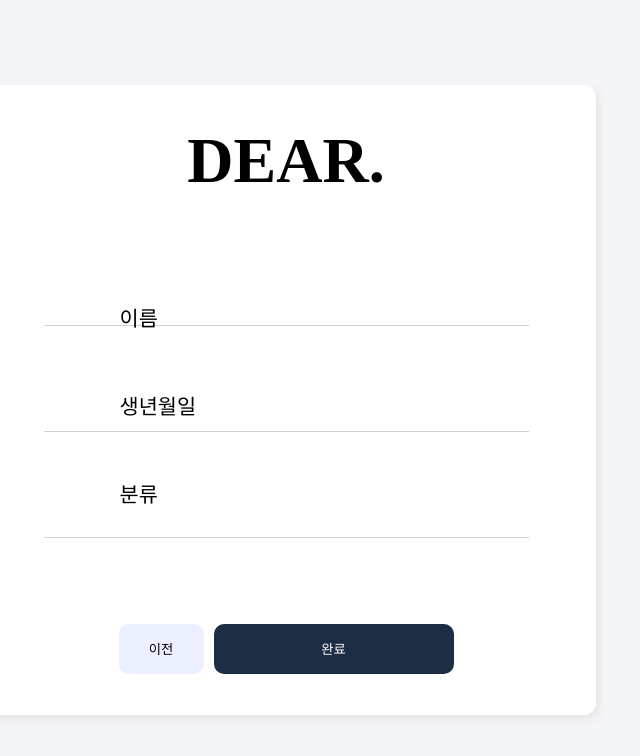
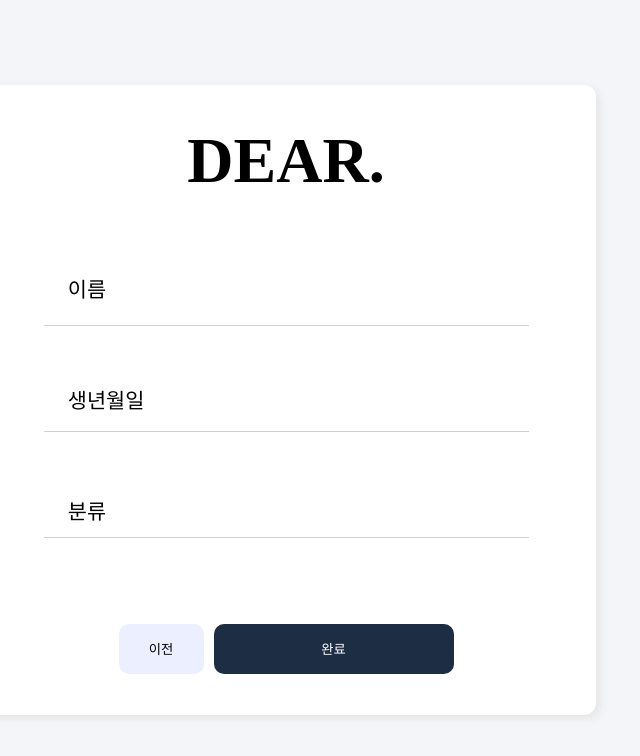
Before and after one commit to Dear-project/dear-web, a Next.js app: page /signup/info in a window 1280 px wide. Shown: the top 756 px of the page, without its empty margins (354-994 px from the left). Built offline with nearby package versions, Linux system fonts and the light colour scheme; a web font is replaced by a local one; what cookies-next, src would draw is missing.

Commit message:
design :: TextField position설정 #1

```diff
--- a/src/components/auth/login/index.tsx
+++ b/src/components/auth/login/index.tsx
@@ -22,7 +22,6 @@ const Login = () => {
           value={hooks.LoginData.userId}
           functions="userId"
           onchange={hooks.handleLoginChange}
-          labelStyle={{ top: "37%" }}
           type="email"
         >
           이메일
--- a/src/components/common/textField/style.ts
+++ b/src/components/common/textField/style.ts
@@ -7,9 +7,11 @@ export const TextField = styled.div`
   border: none;
   border-bottom: 1px solid #d1d1d1;
 
+  position: relative;
+
   label {
     position: absolute;
-    left: 37%;
+    left: 5%;
     top: 40%;
 
     font-size: 1.3rem;
```
